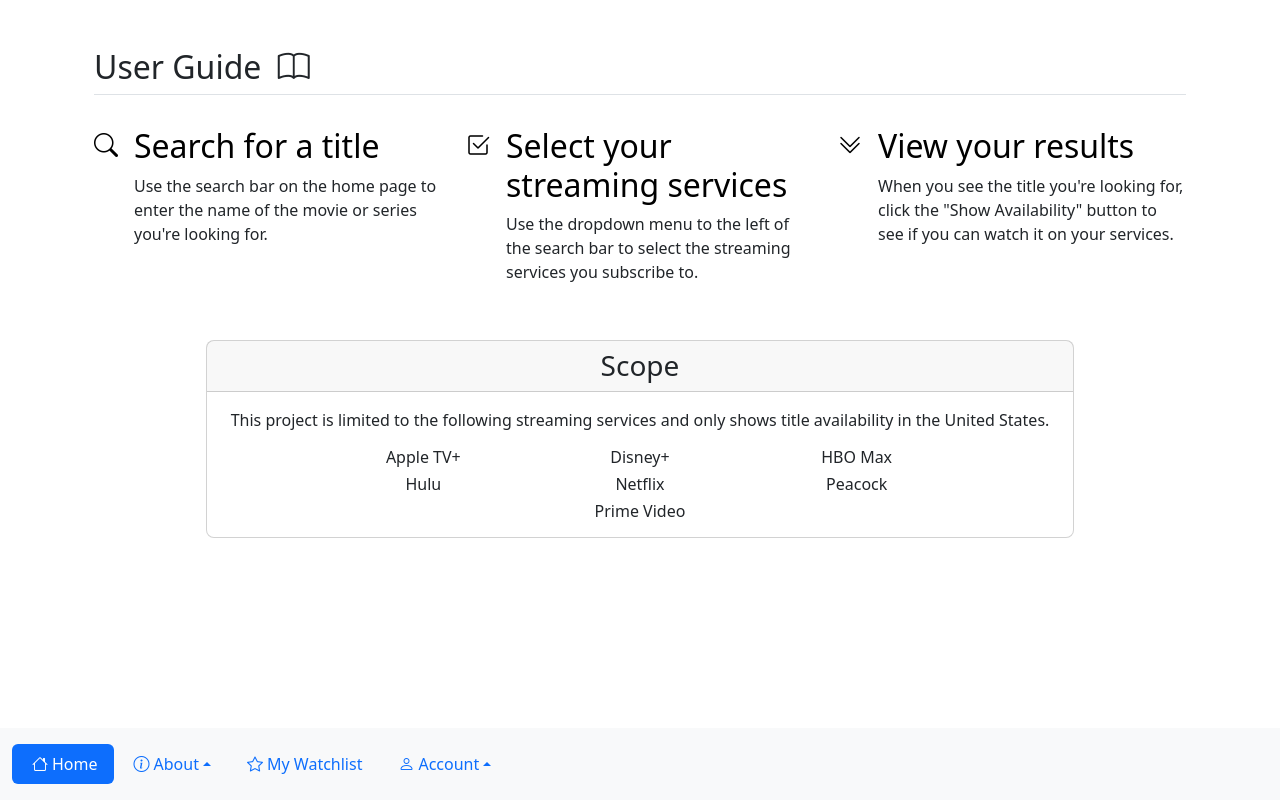
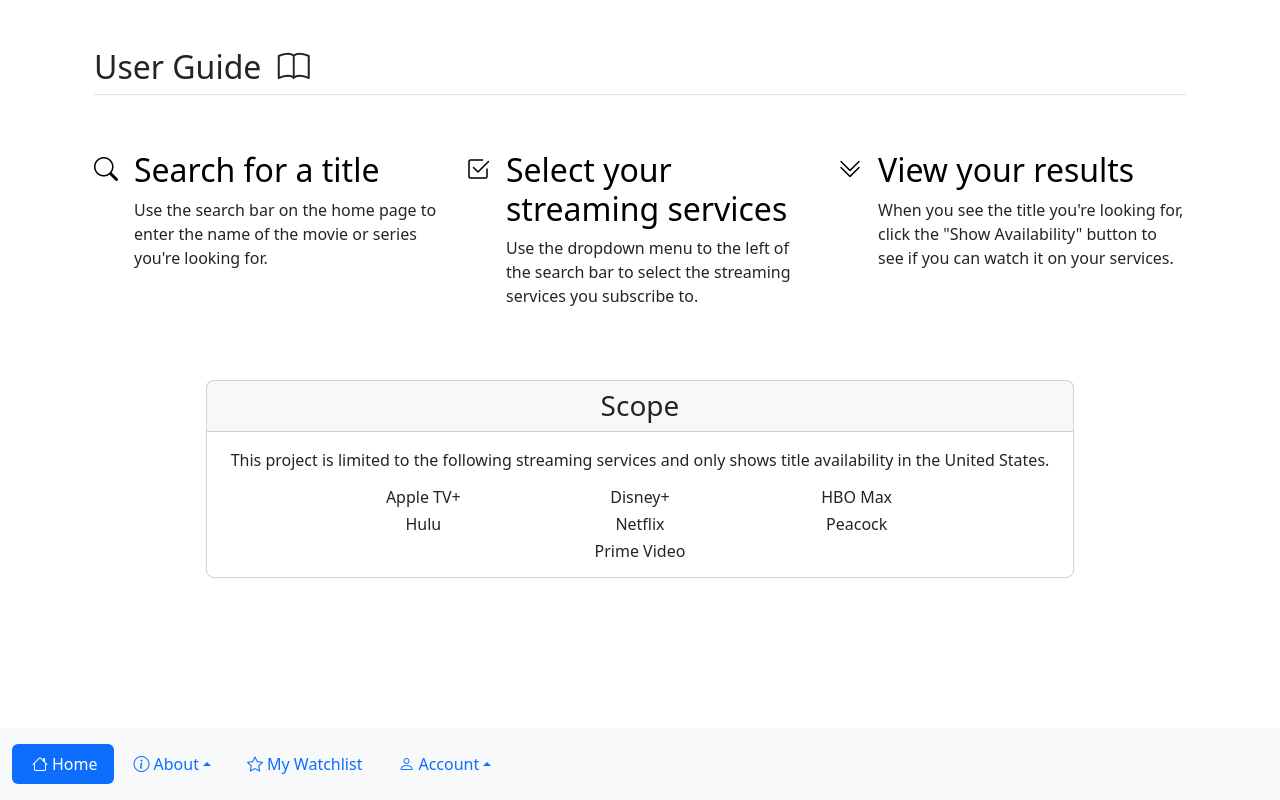
Before and after one commit to georgiakoda/can_i_watch_it, a React (Create React App) app in the folder client/: page /about in a window 1280 px wide. Built offline with nearby package versions, Linux system fonts and the light colour scheme; no server answers.

Commit message:
minor display adjustments

```diff
--- a/client/src/App.js
+++ b/client/src/App.js
@@ -109,6 +109,7 @@
           setWatchlist={setWatchlist} />}
         </>
         } />
+
         <Route path="/about" element={<About />} />
         <Route path="/resources" element={<Resources />} />
         <Route path="/signup" element={<SignUp />} />
--- a/client/src/components/About.js
+++ b/client/src/components/About.js
@@ -9,7 +9,7 @@
 
         <h2 className="pb-2 border-bottom">User Guide <i className="bi bi-book mx-2"></i> </h2>
 
-            <div className="row g-4 py-4 row-cols-1 row-cols-lg-3">
+            <div className="row g-4 py-4 row-cols-1 row-cols-lg-3 my-1">
 
                 <div className="col d-flex align-items-start">
 
@@ -69,7 +69,7 @@
 
 
 
-            <div className="d-flex justify-content-center pt-3 align-items-center">
+            <div className="d-flex justify-content-center pt-3 align-items-center my-3">
 
                     <div className="card text-center rounded-3">
                         <h3 className="card-header fw-light mb-3">Scope</h3>
```
Lines whose indentation alone changed are shown as unchanged.
